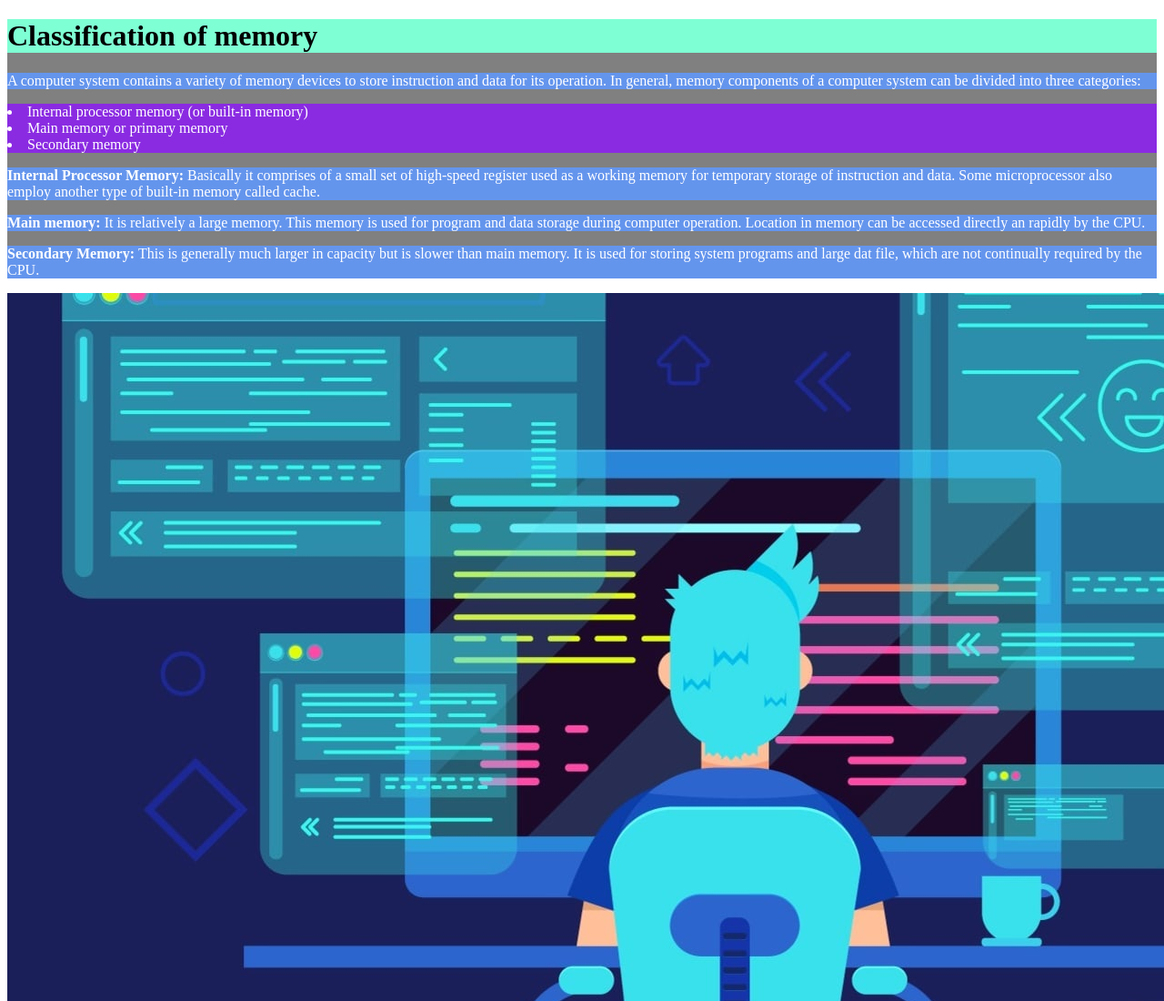
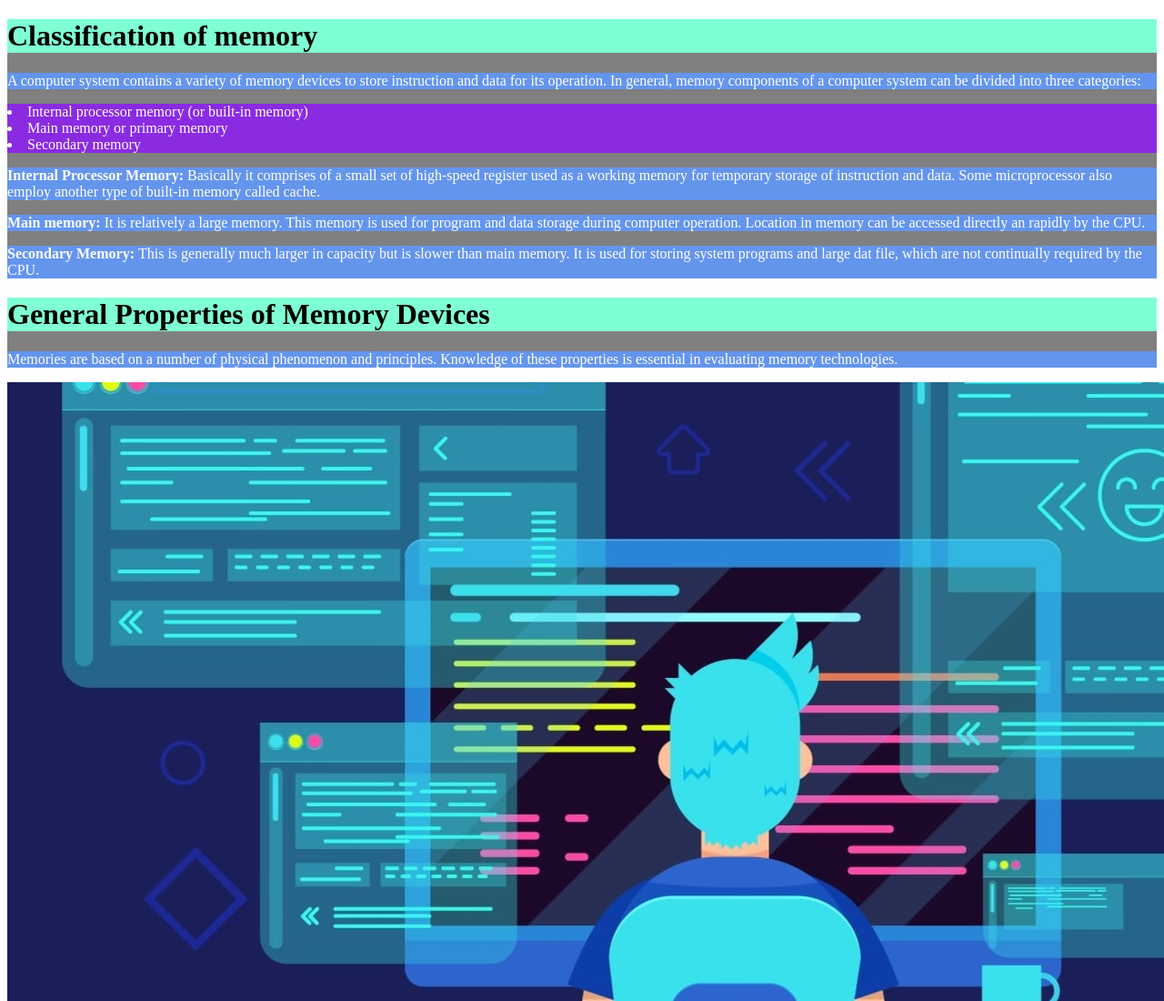
Before and after one commit to Fahmid10/my-third-repo, a plain HTML site: page index.html in a window 1280 px wide. Shown: the top 1100 px of the page at 91% size. Drawn offline with Linux system fonts and the light colour scheme.

Commit message:
added peragraph

```diff
--- a/index.html
+++ b/index.html
@@ -18,6 +18,10 @@
     <p><b>Main memory: </b>It is relatively a large memory. This memory is used for program and data storage during computer operation. Location in memory can be accessed directly an rapidly by the CPU.</p>
     <p><b>Secondary Memory: </b>This is generally much larger in capacity but is slower than main memory. It is used for storing system programs and large dat file, which are not continually required by the CPU.</p>
     </div>
+    <div>
+        <h1>General Properties of Memory Devices</h1>
+        <p>Memories are based on a number of physical phenomenon and principles. Knowledge of these properties is essential in evaluating memory technologies.</p>
+    </div>
     <img src="376520674.jpg" alt="Coding">
 </body>
 </html>
```
